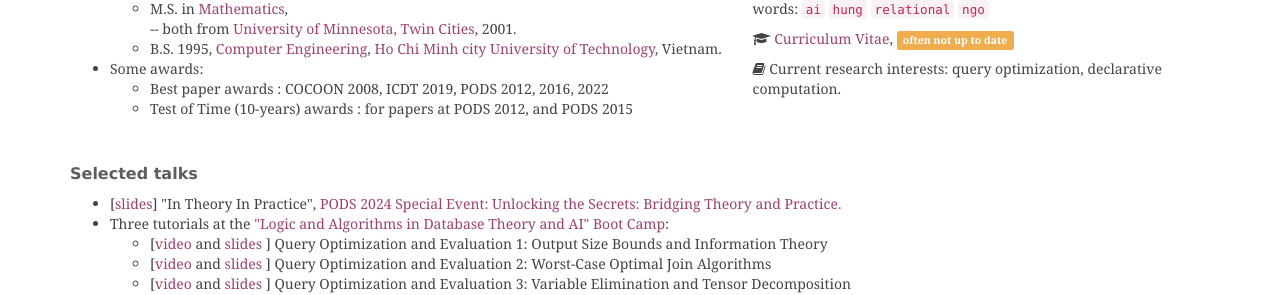
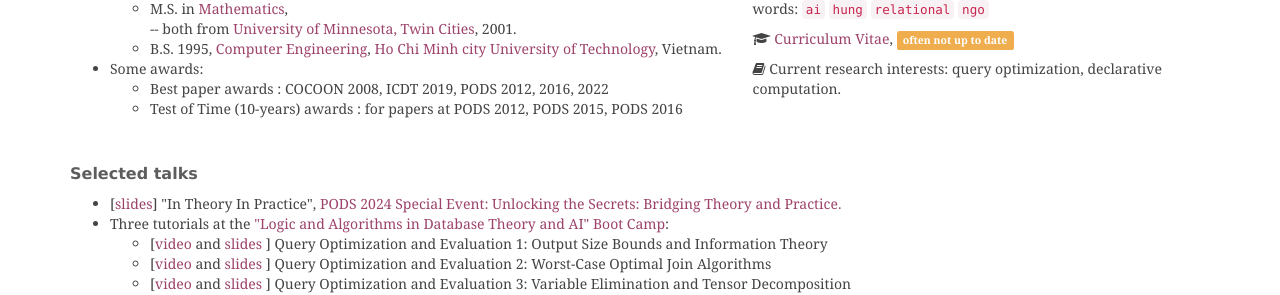
Before and after one commit to hung-q-ngo/hung-q-ngo.github.io, a Jekyll site: the page built from index.html, in a window 1280 px wide. Shown: the part 312-607 px from the top of the page. Built offline with Jekyll 4.4.1, drawn with Linux system fonts in a browser that asks for light colours; some web fonts are replaced.

Commit message:
minor update

```diff
--- a/index.html
+++ b/index.html
@@ -30,7 +30,7 @@ title: Home
                       <li> Some awards:
                           <ul>
                             <li> Best paper awards : COCOON 2008, ICDT 2019, PODS 2012, 2016, 2022
-                            <li> Test of Time (10-years) awards : for papers at PODS 2012, and PODS 2015
+                            <li> Test of Time (10-years) awards : for papers at PODS 2012, PODS 2015, PODS 2016
                           </ul>
                     </ul>
                 </div>
```
